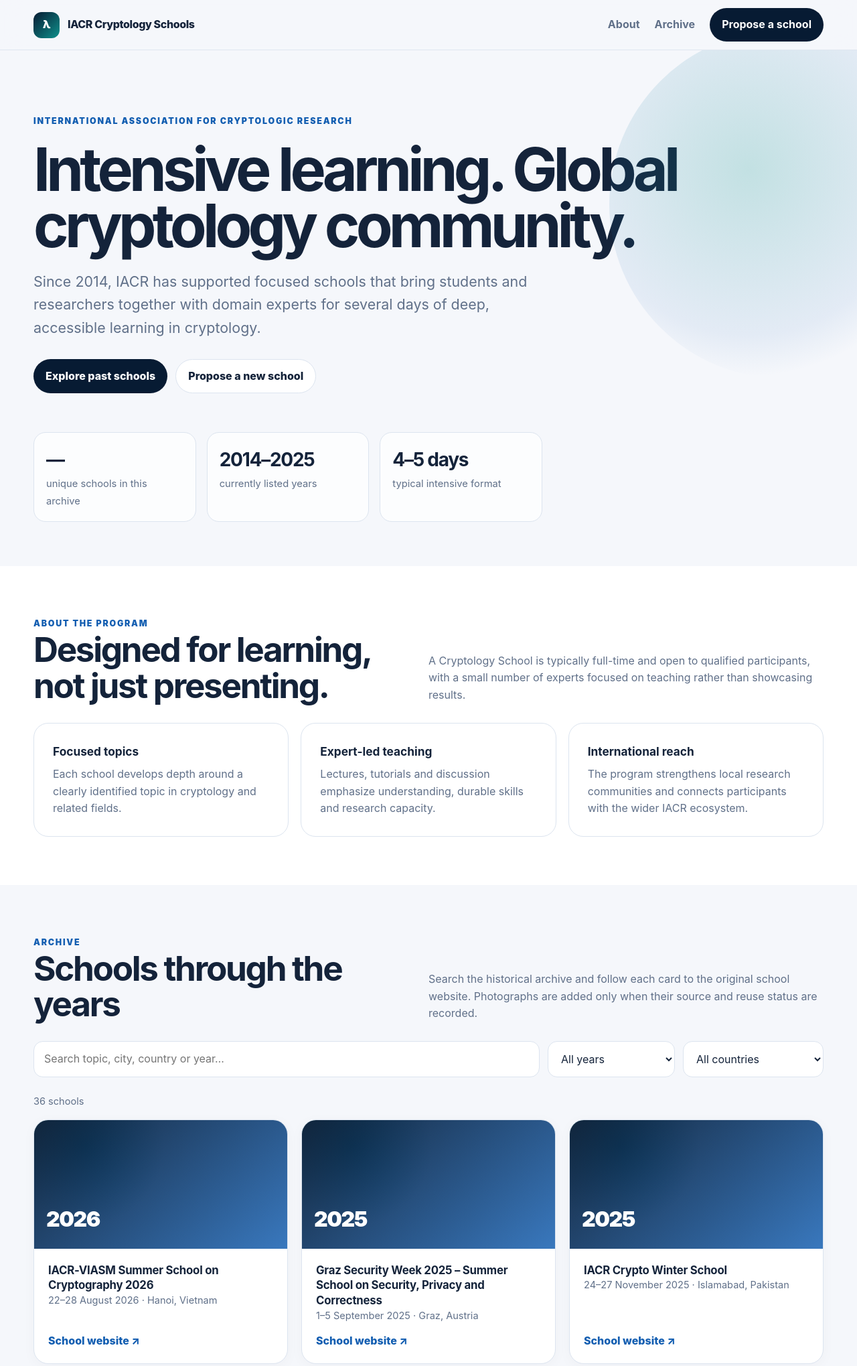
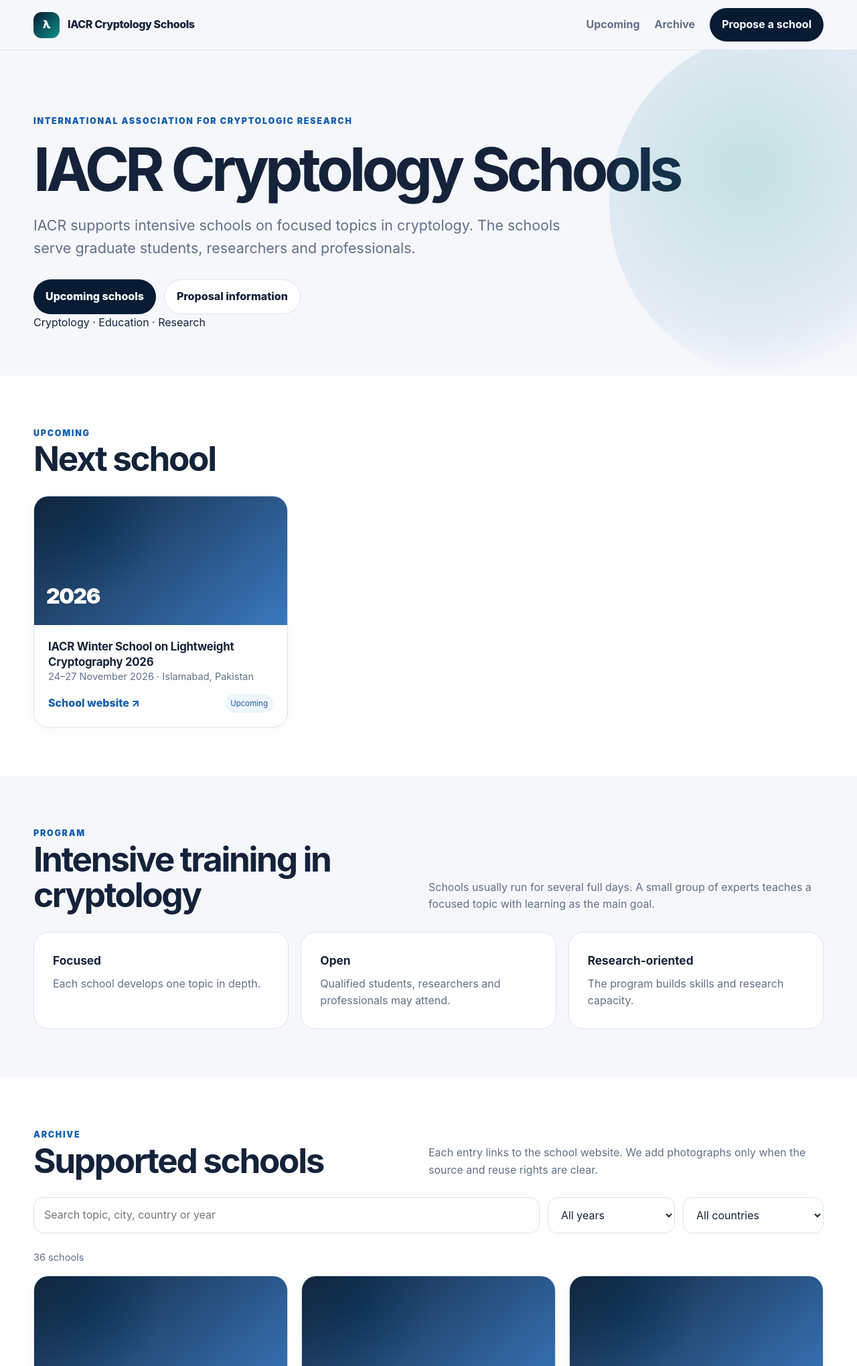
Before and after one commit to PanchoRH/iacr-schools, a plain HTML site: page index.html in a window 1280 px wide. Shown: the top 2039 px of the page at 67% size. Drawn offline with Linux system fonts and the light colour scheme.

Commit message:
Refine home page and add upcoming section

```diff
--- a/index.html
+++ b/index.html
@@ -1,39 +1,99 @@
 <!doctype html>
 <html lang="en">
 <head>
-<meta charset="utf-8"><meta name="viewport" content="width=device-width,initial-scale=1">
-<meta name="description" content="IACR Cryptology Schools — intensive training in cryptology for graduate students, researchers and professionals.">
-<title>IACR Cryptology Schools</title><link rel="stylesheet" href="styles.css">
+<meta charset="utf-8">
+<meta name="viewport" content="width=device-width,initial-scale=1">
+<meta name="description" content="IACR Cryptology Schools">
+<title>IACR Cryptology Schools</title>
+<link rel="stylesheet" href="styles.css">
 </head>
 <body>
-<header class="site-header"><div class="container nav">
-<a class="brand" href="index.html"><span class="brand-mark">λ</span><span>IACR Cryptology Schools</span></a>
-<nav class="nav-links" aria-label="Primary"><a href="#about">About</a><a href="#archive">Archive</a><a class="button primary" href="propose.html">Propose a school</a></nav>
-</div></header>
+<header class="site-header">
+  <div class="container nav">
+    <a class="brand" href="index.html"><span class="brand-mark">λ</span><span>IACR Cryptology Schools</span></a>
+    <nav class="nav-links" aria-label="Primary">
+      <a href="#upcoming">Upcoming</a>
+      <a href="#archive">Archive</a>
+      <a class="button primary" href="propose.html">Propose a school</a>
+    </nav>
+  </div>
+</header>
+
 <main>
-<section class="hero"><div class="container">
-<span class="eyebrow">International Association for Cryptologic Research</span>
-<h1>Intensive learning. Global cryptology community.</h1>
-<p>Since 2014, IACR has supported focused schools that bring students and researchers together with domain experts for several days of deep, accessible learning in cryptology.</p>
-<div class="hero-actions"><a class="button primary" href="#archive">Explore past schools</a><a class="button secondary" href="propose.html">Propose a new school</a></div>
-<div class="metrics"><div class="metric"><strong id="schoolCount">—</strong><span>unique schools in this archive</span></div><div class="metric"><strong>2014–2025</strong><span>currently listed years</span></div><div class="metric"><strong>4–5 days</strong><span>typical intensive format</span></div></div>
-</div></section>
-<section class="section white" id="about"><div class="container">
-<div class="section-head"><div><span class="eyebrow">About the program</span><h2>Designed for learning, not just presenting.</h2></div><p>A Cryptology School is typically full-time and open to qualified participants, with a small number of experts focused on teaching rather than showcasing results.</p></div>
-<div class="feature-grid">
-<div class="feature"><b>Focused topics</b><p>Each school develops depth around a clearly identified topic in cryptology and related fields.</p></div>
-<div class="feature"><b>Expert-led teaching</b><p>Lectures, tutorials and discussion emphasize understanding, durable skills and research capacity.</p></div>
-<div class="feature"><b>International reach</b><p>The program strengthens local research communities and connects participants with the wider IACR ecosystem.</p></div>
-</div></div></section>
-<section class="section" id="archive"><div class="container">
-<div class="section-head"><div><span class="eyebrow">Archive</span><h2>Schools through the years</h2></div><p>Search the historical archive and follow each card to the original school website. Photographs are added only when their source and reuse status are recorded.</p></div>
-<div class="toolbar"><input id="search" class="input" type="search" placeholder="Search topic, city, country or year…" aria-label="Search schools"><select id="yearFilter" class="select" aria-label="Filter by year"><option value="">All years</option></select><select id="countryFilter" class="select" aria-label="Filter by country"><option value="">All countries</option></select></div>
-<p class="meta" id="resultCount" aria-live="polite"></p><div class="school-grid" id="schoolGrid"></div>
-</div></section>
-<section class="section white"><div class="container"><div class="callout">
-<div><span class="eyebrow" style="color:#8fe0db">Organize a school</span><h2 style="margin:.35rem 0 0">Have a topic that deserves a week of concentrated attention?</h2><p>Review the proposal requirements, funding model, deadlines and evaluation criteria.</p></div><a class="button" href="propose.html">Proposal guide →</a>
-</div></div></section>
+<section class="hero">
+  <div class="container hero-grid">
+    <div>
+      <span class="eyebrow">International Association for Cryptologic Research</span>
+      <h1>IACR Cryptology Schools</h1>
+      <p>IACR supports intensive schools on focused topics in cryptology. The schools serve graduate students, researchers and professionals.</p>
+      <div class="hero-actions">
+        <a class="button primary" href="#upcoming">Upcoming schools</a>
+        <a class="button secondary" href="propose.html">Proposal information</a>
+      </div>
+    </div>
+    <div class="hero-panel" aria-hidden="true">
+      <div class="cipher-grid"></div>
+      <div class="hero-panel-label">Cryptology · Education · Research</div>
+    </div>
+  </div>
+</section>
+
+<section class="section white" id="upcoming">
+  <div class="container">
+    <div class="section-head compact-head">
+      <div><span class="eyebrow">Upcoming</span><h2>Next school</h2></div>
+    </div>
+    <div class="school-grid featured-grid" id="upcomingGrid"></div>
+  </div>
+</section>
+
+<section class="section" id="about">
+  <div class="container">
+    <div class="section-head">
+      <div><span class="eyebrow">Program</span><h2>Intensive training in cryptology</h2></div>
+      <p>Schools usually run for several full days. A small group of experts teaches a focused topic with learning as the main goal.</p>
+    </div>
+    <div class="feature-grid">
+      <div class="feature"><b>Focused</b><p>Each school develops one topic in depth.</p></div>
+      <div class="feature"><b>Open</b><p>Qualified students, researchers and professionals may attend.</p></div>
+      <div class="feature"><b>Research-oriented</b><p>The program builds skills and research capacity.</p></div>
+    </div>
+  </div>
+</section>
+
+<section class="section white" id="archive">
+  <div class="container">
+    <div class="section-head">
+      <div><span class="eyebrow">Archive</span><h2>Supported schools</h2></div>
+      <p>Each entry links to the school website. We add photographs only when the source and reuse rights are clear.</p>
+    </div>
+
+    <div class="toolbar">
+      <input id="search" class="input" type="search" placeholder="Search topic, city, country or year" aria-label="Search schools">
+      <select id="yearFilter" class="select" aria-label="Filter by year"><option value="">All years</option></select>
+      <select id="countryFilter" class="select" aria-label="Filter by country"><option value="">All countries</option></select>
+    </div>
+    <p class="meta" id="resultCount" aria-live="polite"></p>
+    <div class="school-grid" id="schoolGrid"></div>
+  </div>
+</section>
+
+<section class="section">
+  <div class="container">
+    <div class="callout">
+      <div><span class="eyebrow light">Organize a school</span><h2>Propose an IACR Cryptology School</h2><p>Review the proposal format, deadlines and evaluation criteria.</p></div>
+      <a class="button light-button" href="propose.html">Proposal guide</a>
+    </div>
+  </div>
+</section>
 </main>
-<footer class="footer"><div class="container footer-row"><span>IACR Cryptology Schools redesign prototype.</span><span><a class="small-link" href="https://www.iacr.org/" target="_blank" rel="noopener">IACR.org ↗</a></span></div></footer>
+
+<footer class="footer">
+  <div class="container footer-row">
+    <span>IACR Cryptology Schools</span>
+    <a class="small-link" href="https://www.iacr.org/" target="_blank" rel="noopener">IACR.org ↗</a>
+  </div>
+</footer>
 <script src="app.js"></script>
-</body></html>
+</body>
+</html>
```
